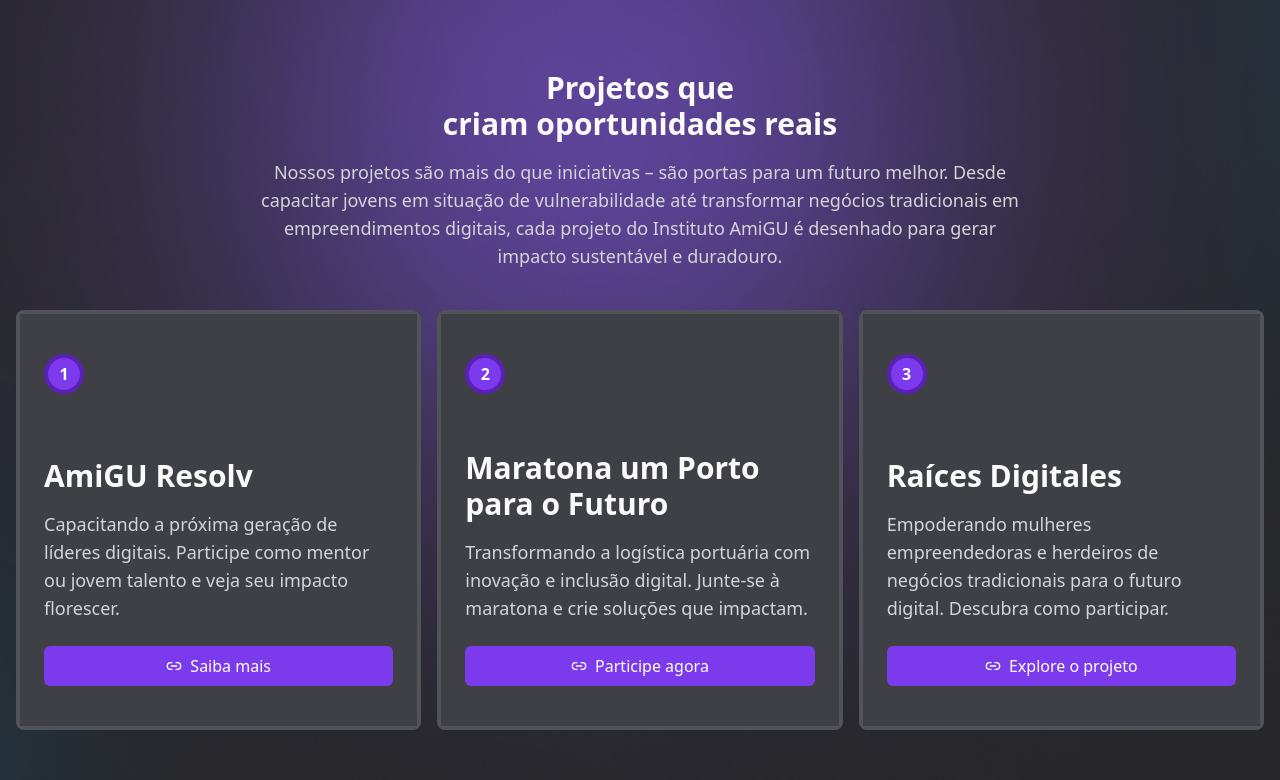
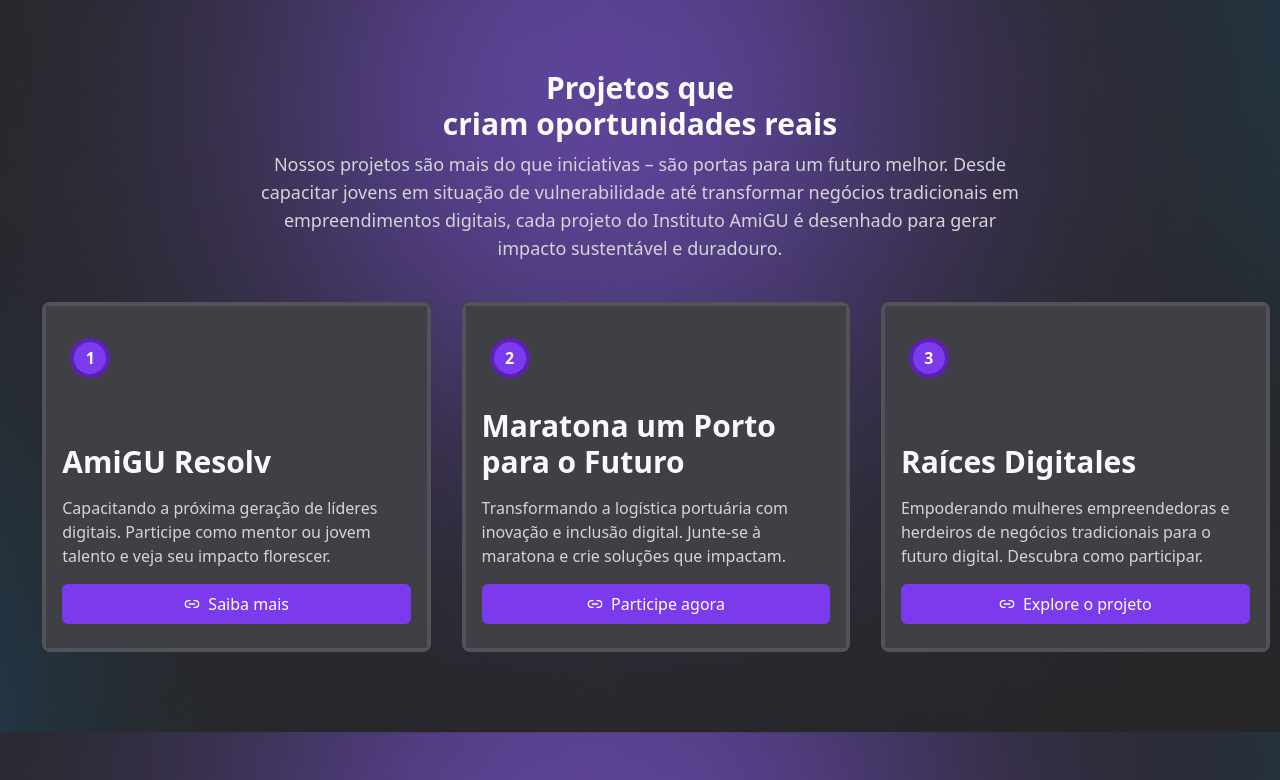
Before and after one commit to bernardopadilha/site-amigu-2024, a React (Vite) app: page / in a window 1280 px wide. Shown: the part 1511-2291 px from the top of the page. Built offline with nearby package versions, Linux system fonts and the light colour scheme.

Commit message:
feat: change spacing carousel projects

```diff
--- a/src/pages/home.tsx
+++ b/src/pages/home.tsx
@@ -1,3 +1,4 @@
+/* eslint-disable no-constant-condition */
 /* eslint-disable react-hooks/exhaustive-deps */
 /* eslint-disable react/no-unescaped-entities */
 /* eslint-disable @typescript-eslint/no-explicit-any */
@@ -10,6 +11,8 @@
 import {
   ArrowRight,
   Building2,
+  ChevronLeft,
+  ChevronRight,
   ChevronsDownIcon,
   ChevronsUpIcon,
   HeartHandshake,
@@ -17,13 +20,7 @@
   MouseIcon,
   Users,
 } from 'lucide-react'
-import {
-  Carousel,
-  CarouselContent,
-  CarouselItem,
-  CarouselNext,
-  CarouselPrevious,
-} from '@/components/ui/carousel'
+
 import { ContactSection } from '@/components/contact-section'
 import {
   TooltipProvider,
@@ -31,6 +28,9 @@
   TooltipTrigger,
   TooltipContent,
 } from '@/components/ui/tooltip'
+
+import { Swiper, SwiperSlide } from 'swiper/react'
+import { Autoplay, Navigation, Pagination } from 'swiper/modules'
 
 interface ProjectsCarouselProps {
   title: string
@@ -118,10 +118,12 @@
   const [currentSectionIndex, setCurrentSectionIndex] = useState<number>(0)
 
   const scrollToSection = (index: number) => {
+    console.log(index)
     const section = sections[index].current
     if (section) {
+      const offset = index === 2 || index === 3 ? 50 : 100
       window.scrollTo({
-        top: section.offsetTop - 100,
+        top: section.offsetTop - offset,
         behavior: 'smooth',
       })
     }
@@ -264,12 +266,40 @@
 
   const { title, description, companyTrials } = contentData[buttonActiv]
 
+  const swiperOptions = {
+    modules: [Autoplay, Pagination, Navigation],
+    spaceBetween: 10,
+    slidesPerView: 1, // Padrão para tamanhos maiores que lg
+    loop: true,
+    navigation: {
+      nextEl: '.custom-swiper-button-next',
+      prevEl: '.custom-swiper-button-prev',
+    },
+    autoplay: {
+      delay: 3000,
+    },
+    breakpoints: {
+      // Define 1 slide para telas pequenas (sm)
+      640: {
+        slidesPerView: 1,
+      },
+      // Define 2 slides para telas médias (md)
+      768: {
+        slidesPerView: 2,
+      },
+      // Define 3 slides para telas grandes (lg)
+      1024: {
+        slidesPerView: 3,
+      },
+    },
+  }
+
   return (
     <main className="relative">
       {/* Seção de banner */}
       <section
         ref={refBanner}
-        className="py-10 px-4 h-[40rem] md:h-[44rem] bg-background4 bg-no-repeat bg-fixed bg-cover pt-28 border-b-4 border-zinc-700"
+        className="py-10 px-4 h-[40rem] md:h-[44rem] bg-background4 bg-no-repeat bg-fixed bg-cover pt-48 border-b-4 border-zinc-700"
       >
         <div className="flex items-center flex-col md:flex-row justify-center gap-10 w-full h-full max-w-7xl mx-auto">
           <div className="flex-1 flex flex-col items-start">
@@ -418,7 +448,7 @@
         className="py-10 md:py-20 bg-zinc-900 bg-background bg-center bg-fixed bg-cover bg-no-repeat"
       >
         <div className="max-w-7xl mx-auto px-4 flex flex-col items-center">
-          <div className="flex flex-col items-center justify-center gap-4 md:text-center">
+          <div className="flex flex-col items-center justify-center gap-2 md:text-center">
             <h2 className="text-left w-full md:text-center text-2xl md:text-3xl font-semibold text-zinc-50">
               Projetos que <br /> criam oportunidades reais
             </h2>
@@ -431,27 +461,19 @@
             </p>
           </div>
 
-          <Carousel
-            opts={{
-              align: 'start',
-            }}
-            className="w-full mt-10"
-          >
-            <CarouselContent className="border-none">
+          <div className="max-w-full lg:max-w-7xl mx-auto px-4 mt-10 relative overflow-x-hidden z-10">
+            <Swiper {...swiperOptions} className="w-full">
               {projectsCarousel.map((carousel, i) => (
-                <CarouselItem
-                  key={carousel.title}
-                  className="md:basis-1/2 lg:basis-1/3 border-none rounded-md overflow-hidden"
-                >
-                  <Card className="border-0 rounded-lg overflow-hidden">
-                    <CardContent className="min-h-[420px] bg-zinc-700 flex px-6 py-10 border-4 border-zinc-600">
-                      <div className="flex flex-col justify-end gap-6 relative">
-                        <span className="absolute left-0 top-0 bg-violet-600 border-4 border-violet-800 font-bold text-white size-10 flex items-center justify-center rounded-full">
+                <SwiperSlide key={i}>
+                  <Card className="border-0 rounded-lg overflow-hidden max-w-[95%] mx-auto">
+                    <CardContent className="min-h-[350px] max-w-full lg:max-w-[390px] bg-zinc-700 flex px-4 py-6 border-4 border-zinc-600 box-border">
+                      <div className="flex flex-col justify-end gap-4 relative">
+                        <span className="absolute left-2 top-2 bg-violet-600 border-4 border-violet-800 font-bold text-white size-10 flex items-center justify-center rounded-full">
                           {i + 1}
                         </span>
                         <div className="flex flex-col justify-start">
                           <h2
-                            className="text-3xl text-zinc-50 font-semibold mt-2"
+                            className="text-lg xs:text-2xl sm:text-3xl text-zinc-50 font-semibold mt-2"
                             dangerouslySetInnerHTML={{
                               __html: carousel.title.includes(
                                 'Maratona um Porto para o Futuro',
@@ -460,30 +482,34 @@
                                 : carousel.title,
                             }}
                           />
-                          <p className="text-zinc-300 text-lg mt-4">
+                          <p className="text-zinc-300 text-md mt-4">
                             {carousel.description}
                           </p>
                         </div>
-
                         <div className="space-y-2">
                           <Link
                             to={carousel.href}
                             className="w-full text-white bg-violet-600 flex items-center justify-center px-3 py-2 rounded-md hover:bg-violet-500 transition-all"
                           >
-                            {' '}
-                            <Link2 className="size-4 mr-2" />{' '}
+                            <Link2 className="size-4 mr-2" />
                             {carousel.buttonText}
                           </Link>
                         </div>
                       </div>
                     </CardContent>
                   </Card>
-                </CarouselItem>
+                </SwiperSlide>
               ))}
-            </CarouselContent>
-            <CarouselPrevious className="md:hidden flex" />
-            <CarouselNext className="md:hidden flex" />
-          </Carousel>
+            </Swiper>
+            <div className="flex w-full items-center justify-center mt-5 gap-2 lg:hidden">
+              <Button className="w-12 h-12 p-2 bg-violet-500 text-white custom-swiper-button-prev">
+                <ChevronLeft className="size-5" />
+              </Button>
+              <Button className="w-12 h-12 p-2 bg-violet-500 text-white custom-swiper-button-next">
+                <ChevronRight className="size-5" />
+              </Button>
+            </div>
+          </div>
         </div>
       </section>
       {/* Seção faça parte você também */}
@@ -653,7 +679,7 @@
         <ContactSection />
       </div>
 
-      <div>
+      <div className="z-50 hidden md:block">
         <TooltipProvider>
           <Tooltip delayDuration={0}>
             <TooltipTrigger asChild>
--- a/src/pages/projects/amigu-resolv.tsx
+++ b/src/pages/projects/amigu-resolv.tsx
@@ -120,6 +120,7 @@
   const refTecnicalHabilities: any = useRef()
   const refAmiGUDelas: any = useRef()
   const refFemaleLeadership: any = useRef()
+  const refAmiGUDelasDepoiments: any = useRef()
   const refContact: any = useRef()
 
   const sections = [
@@ -129,6 +130,7 @@
     refTecnicalHabilities,
     refAmiGUDelas,
     refFemaleLeadership,
+    refAmiGUDelasDepoiments,
     refContact,
   ]
 
@@ -412,7 +414,10 @@
             />
           </div>
 
-          <div className="bg-zinc-800 border-4 border-zinc-700 p-4 rounded-lg flex flex-col items-start gap-2 hover:scale-[100%] transition-all">
+          <div
+            ref={refAmiGUDelasDepoiments}
+            className="bg-zinc-800 border-4 border-zinc-700 p-4 rounded-lg flex flex-col items-start gap-2 hover:scale-[100%] transition-all"
+          >
             <QuoteIcon className="text-violet-500 fill-violet-500" />
 
             <p className="text-lg text-zinc-300">
--- a/src/pages/projects/porto-para-futuro.tsx
+++ b/src/pages/projects/porto-para-futuro.tsx
@@ -55,9 +55,16 @@
   const refBanner: any = useRef()
   const refProject: any = useRef()
   const refHowWillWork: any = useRef()
+  const refDepoiments: any = useRef()
   const refContact: any = useRef()
 
-  const sections = [refBanner, refProject, refHowWillWork, refContact]
+  const sections = [
+    refBanner,
+    refProject,
+    refHowWillWork,
+    refDepoiments,
+    refContact,
+  ]
 
   const [currentSectionIndex, setCurrentSectionIndex] = useState<number>(0)
 
@@ -280,7 +287,7 @@
                 </div>
               </div>
 
-              <div className="space-y-5">
+              <div ref={refDepoiments} className="space-y-5">
                 <div className="w-full bg-zinc-800 border-4 border-zinc-700 p-7 rounded-lg flex flex-col items-start gap-2 hover:scale-[.98] transition-all">
                   <QuoteIcon className="text-violet-500 fill-violet-500 size-8" />
 
--- a/src/pages/projects/raices-digitales.tsx
+++ b/src/pages/projects/raices-digitales.tsx
@@ -127,9 +127,10 @@
 
   const refBanner: any = useRef()
   const refProject: any = useRef()
+  const refDepoiments: any = useRef()
   const refContact: any = useRef()
 
-  const sections = [refBanner, refProject, refContact]
+  const sections = [refBanner, refProject, refDepoiments, refContact]
 
   const [currentSectionIndex, setCurrentSectionIndex] = useState<number>(0)
 
--- a/tailwind.config.js
+++ b/tailwind.config.js
@@ -81,6 +81,9 @@
         'hero-banner-transparency': "url('/portoHack-137.png')",
         'hero-banner-marathons': "url('/backgrounds/background-3.png')",
       },
+      screens: {
+        xs: '360px',
+      },
     },
   },
   plugins: [require('tailwindcss-animate')],
```
Also changed, not shown: src/pages/about.tsx (+27 -5 lines).
